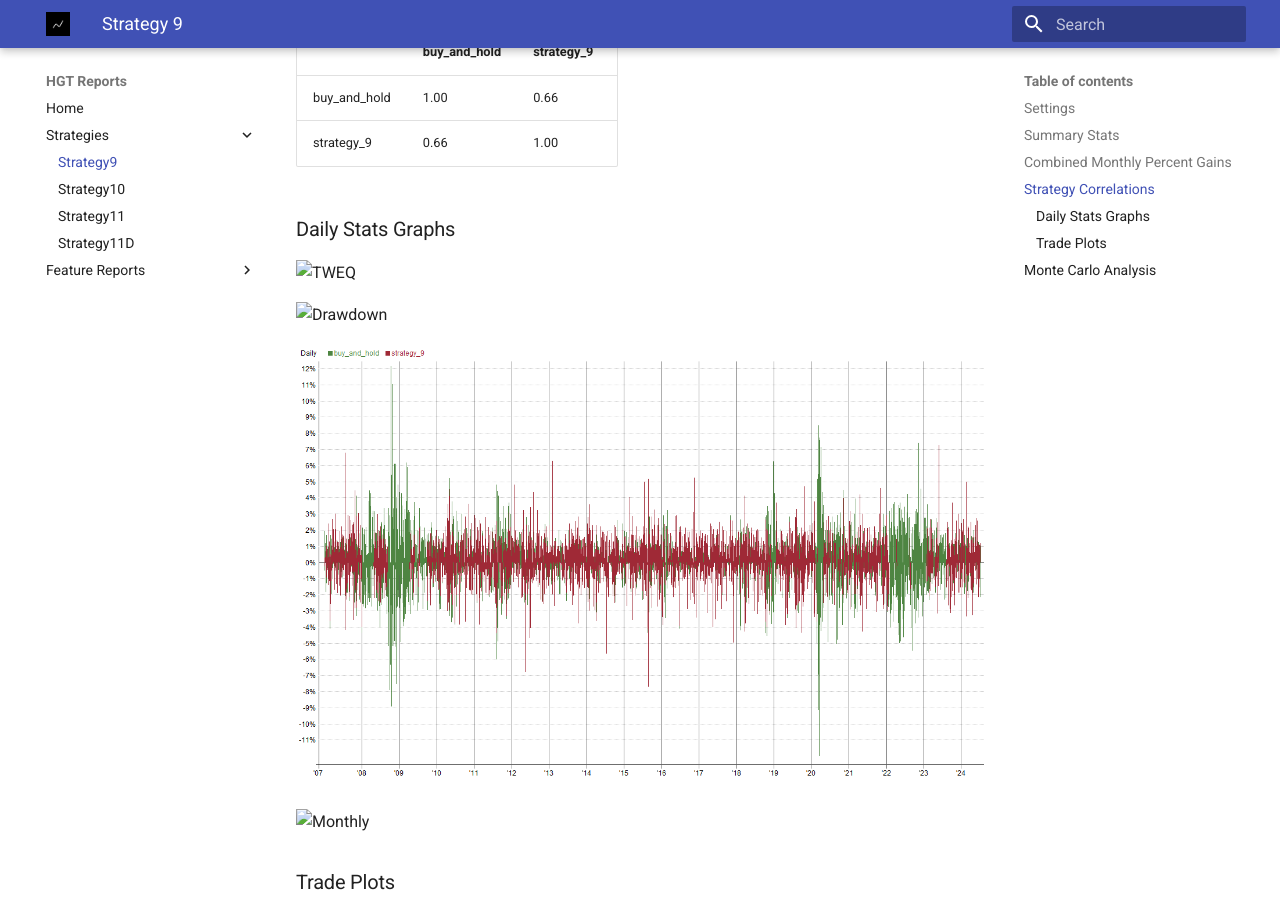
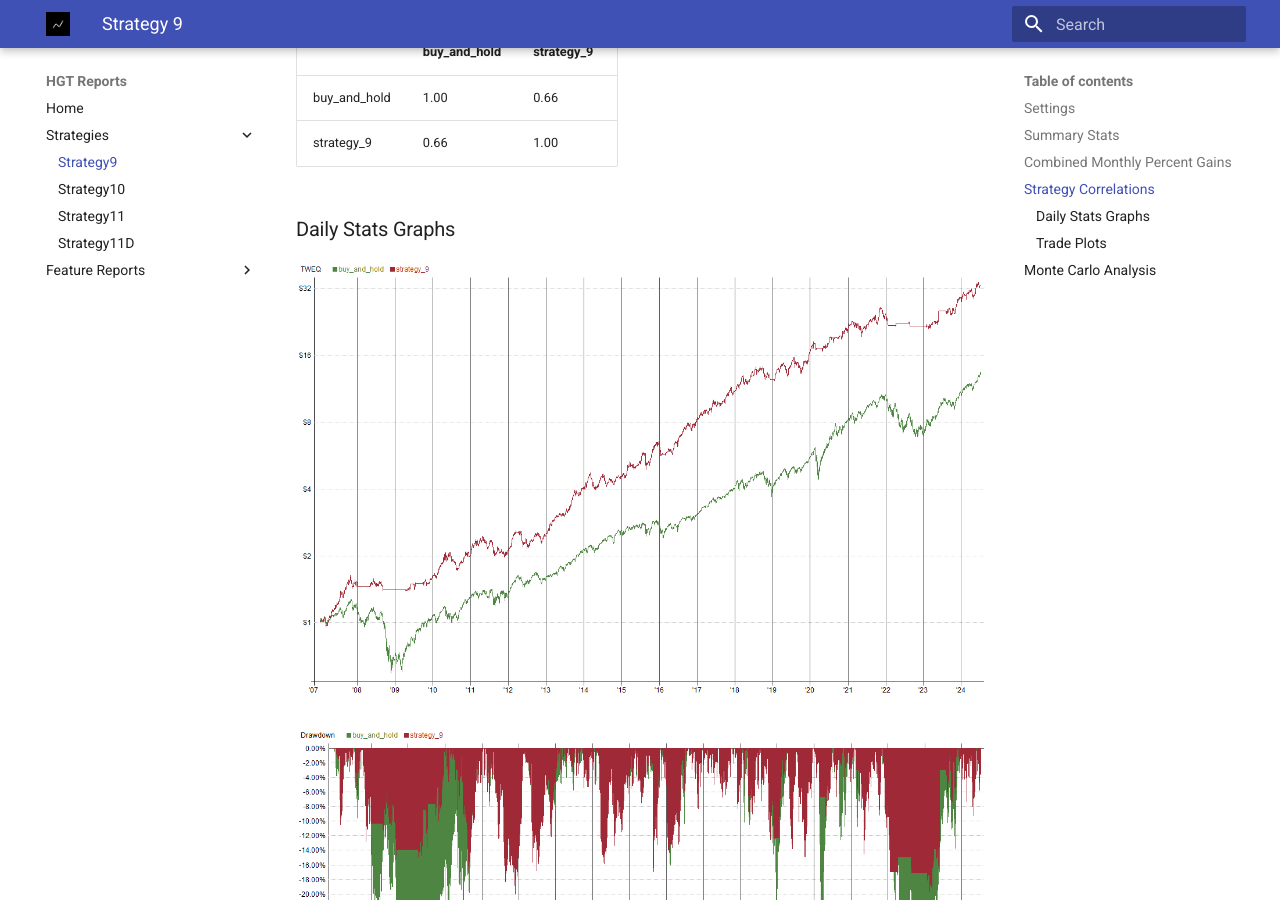
Before and after one commit to larrykann/Reports, an MkDocs documentation site: the page built from docs/Strategy9/strategy9.md, in a window 1280 px wide and 900 px high, scrolled down 4465 px. Built offline with MkDocs 1.6.1 and Material for MkDocs 9.7.7, drawn with Linux system fonts in a browser that asks for light colours.

Commit message:
adjusted image links

```diff
--- a/docs/Strategy9/strategy9.md
+++ b/docs/Strategy9/strategy9.md
@@ -145,20 +145,20 @@ Drawdowns:
 <div style="page-break-after: always;"></div>
 ### Daily Stats Graphs
 
-![TWEQ](Reports/docs/Strategy9/images/graph2.png)
+![TWEQ](images/graph2.png)
 
-![Drawdown](Reports/docs/Strategy9/images/graph3.png)
+![Drawdown](images/graph3.png)
 <div style="page-break-after: always;"></div>
 ![Daily](images/graph5.png)
 
-![Monthly](Reports/docs/Strategy9/images/graph7.png)
+![Monthly](images/graph7.png)
 <div style="page-break-after: always;"></div>
 ### Trade Plots
 
-![Individual %Gains](Reports/docs/Strategy9/images/plot0.png)
+![Individual %Gains](images/plot0.png)
 
 
-![Distribution of %Gains](Reports/docs/Strategy9/images/plot1.png)
+![Distribution of %Gains](images/plot1.png)
 <div style="page-break-after: always;"></div>
 ![Distribution of %Excursions](images/plot2.png)
 
@@ -178,6 +178,6 @@ Drawdowns:
 | 99%        | 23,905.50%  | 36.77% | -2.53%       |
 | backtest   | 3,180.02%   | 22.07% | -20.11%      |
 
-![MCPT %Profit](Reports/docs/Strategy9/images/plot4.png)
+![MCPT %Profit](images/plot4.png)
 <div style="page-break-after: always;"></div>
 ![MCPT ](images/plot5.png)
```
